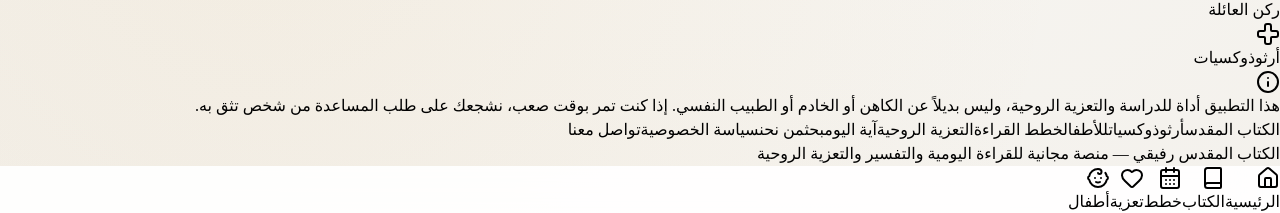
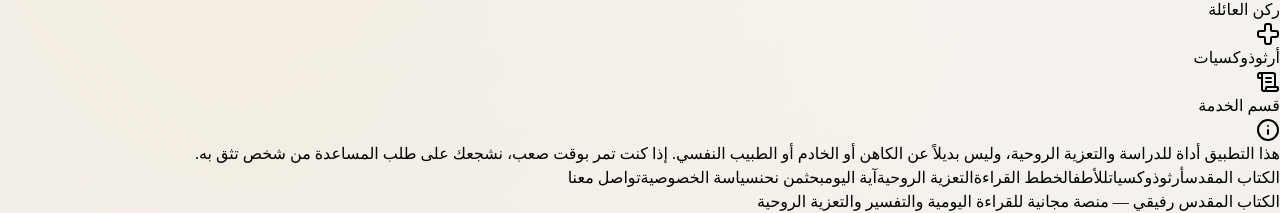
Before and after one commit to menoskar42-boop/mybible, a React (Vite) app in the folder client/: page / in a window 1280 px wide. Shown: the part 1362-1575 px from the top of the page. Built offline with nearby package versions, Linux system fonts and the light colour scheme; no server answers.

Commit message:
add Service section button to Home quick-access grid
https://claude.ai/code/session_013nDkVKWotZfcTr7KK6mjDS

```diff
--- a/client/src/components/home/QuickActions.tsx
+++ b/client/src/components/home/QuickActions.tsx
@@ -1,6 +1,6 @@
 import { motion } from 'framer-motion';
 import { Link } from 'wouter';
-import { Heart, CalendarDays, Highlighter, Baby, Search, BookOpen, Users, Cross, Home } from 'lucide-react';
+import { Heart, CalendarDays, Highlighter, Baby, Search, BookOpen, Users, Cross, Home, ScrollText } from 'lucide-react';
 import { cn } from '@/lib/utils';
 
 const actions = [
@@ -67,6 +67,13 @@ const actions = [
     color: 'from-amber-500/20 to-amber-600/10 border-amber-500/20',
     iconColor: 'text-amber-600'
   },
+  {
+    href: '/service',
+    label: 'قسم الخدمة',
+    icon: ScrollText,
+    color: 'from-orange-500/20 to-red-600/10 border-orange-500/20',
+    iconColor: 'text-orange-600'
+  },
 ];
 
 export function QuickActions() {
```
